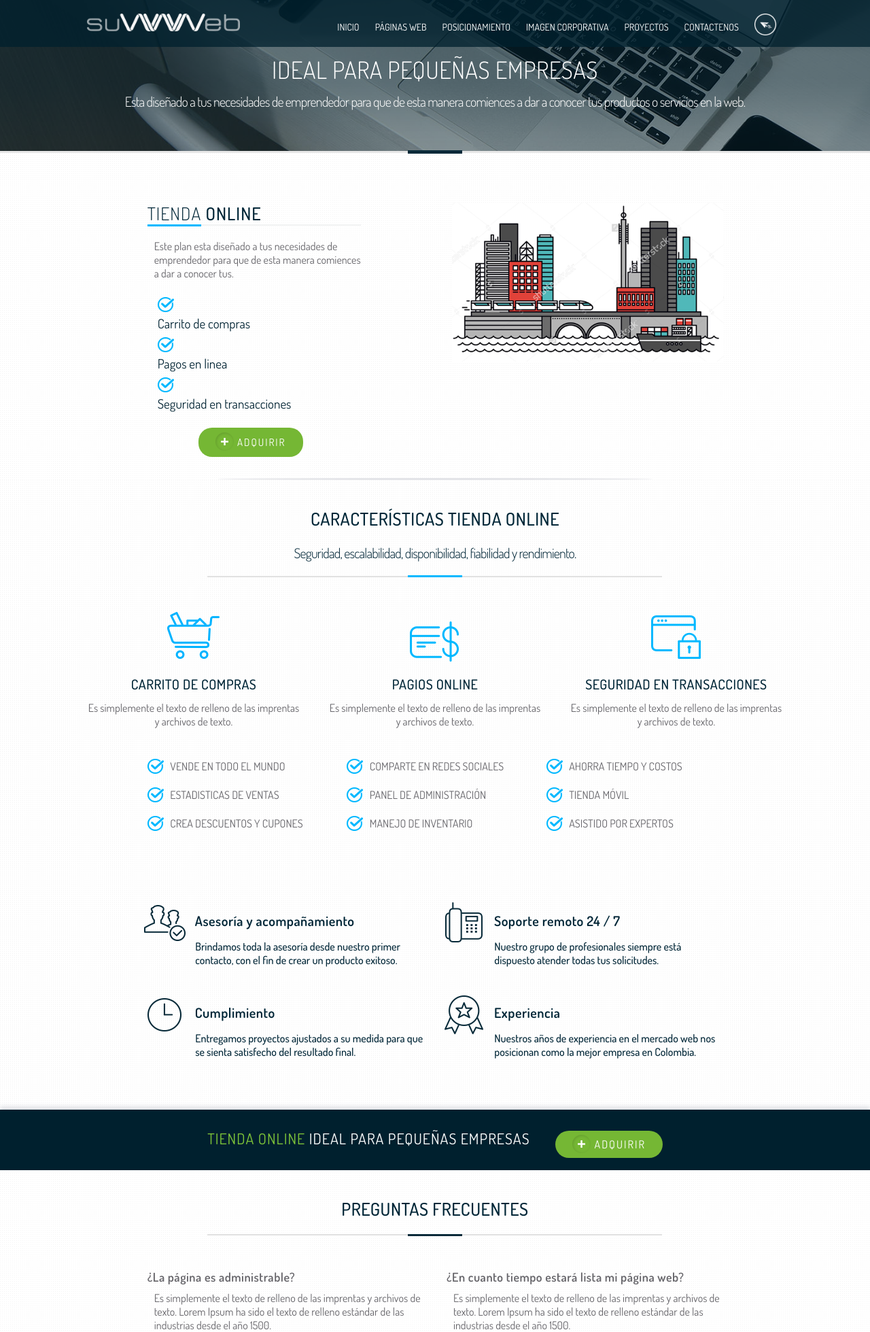
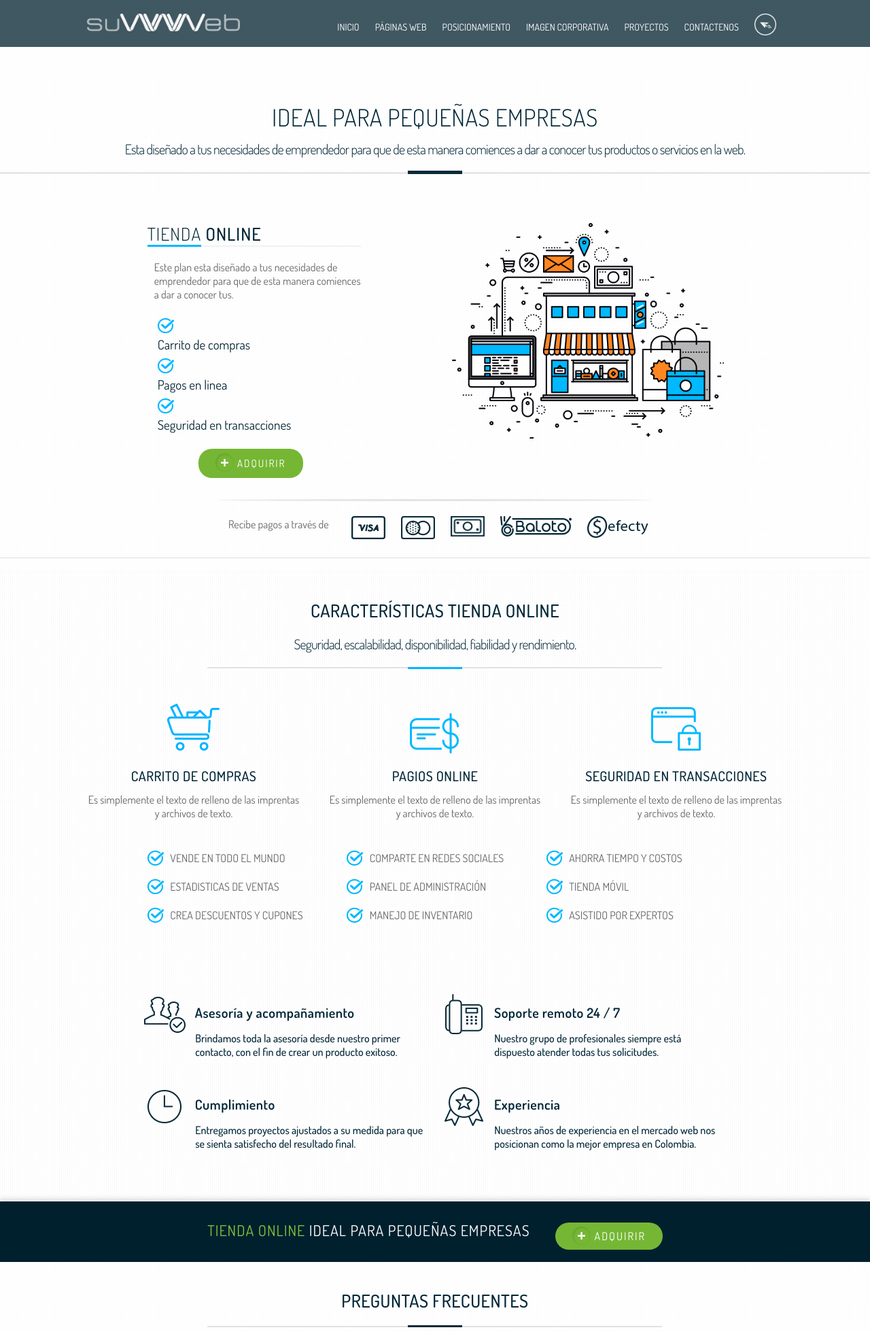
Before and after one commit to gydoar/suwwweb-v2, a PHP site: page /tienda-online in a window 1280 px wide. Shown: the top 1959 px of the page at 68% size. Run offline with PHP 8.4, Linux system fonts and the light colour scheme; data that the repository does not hold is empty; some libraries are stand-ins or nearby versions.

Commit message:
ajusntado cambios hasta tienda online

```diff
--- a/assets/css/style.css
+++ b/assets/css/style.css
@@ -378,7 +378,7 @@
 ul.planes li p{
 	top: -5px;
 }
-ul.tecnologias{
+ul.tecnologias, ul.medios-pagos{
 	text-align: center;
 	margin: 0px;
 }
@@ -394,7 +394,14 @@
 	margin: 20px 0px;
 	border-top: 2px solid #d0d0d5;
 }
-
+ul.medios-pagos{
+	margin:20px 0px;
+}
+ul.medios-pagos li, ul.medios-pagos li p{
+	margin: 0px 10px;
+	display: inline;
+	vertical-align: text-top;
+}
 /* simplificados */
 
 .center{
@@ -772,15 +779,18 @@
 	background-size: cover;
 	border-bottom: 3px solid #e7e7e7;
 }
-.header-2 h3, .header-2 h2{
+.header-3{
+	border-bottom: 3px solid #e7e7e7;
+}
+.header-2 h3, .header-2 h2, .header-3 h3, .header-3 h2{
 	letter-spacing: .5px;
 }
-.header-2 h3{
+.header-2 h3, .header-3 h3{
 	padding-top: 150px;
 	font-size: 35px;
 	margin-bottom: 10px;
 }
-.header h2{
+.header h2, .header-3 h2{
 	font-size: 18px;
 }
 /***** Tabla de Precios *****/
--- a/plan-personal.php
+++ b/plan-personal.php
@@ -1,6 +1,6 @@
 <?php include "header.php"; ?>
 
-<div class="header-2">
+<div class="header-3">
 	<div class="container center">
 		<h3>IDEAL PARA PEQUEÑAS EMPRESAS</h3>
 		<h4>Esta diseñado a tus necesidades de emprendedor para que de esta manera comiences a dar a conocer tus productos o servicios en la web.</h4>
@@ -34,7 +34,7 @@
 
 	</div>
 	<div class="six columns offset-by-one center">
-		<img width="400px" src="assets/images/empresarial.png" alt="">
+		<img width="500px" src="assets/images/personal.png" alt="">
 	</div>
 </div>
 <div class="line__divisor"></div>
--- a/tienda-online.php
+++ b/tienda-online.php
@@ -1,6 +1,6 @@
 <?php include "header.php"; ?>
 
-<div class="header-2">
+<div class="header-3">
 	<div class="container center">
 		<h3>IDEAL PARA PEQUEÑAS EMPRESAS</h3>
 		<h4>Esta diseñado a tus necesidades de emprendedor para que de esta manera comiences a dar a conocer tus productos o servicios en la web.</h4>
@@ -32,11 +32,21 @@
 
 	</div>
 	<div class="six columns offset-by-one center">
-		<img width="400px" src="assets/images/empresarial.png" alt="">
+		<img width="400px" src="assets/images/icons/icon-tienda-online.png" alt="">
 	</div>
 </div>
 <div class="line__divisor"></div>
 
+<ul class="medios-pagos">
+	<li><p>Recibe pagos a través de </p></li>
+	<li><img width="50px" src="assets/images/icons/tienda-online/visa.png" alt=""></li>
+	<li><img width="50px" src="assets/images/icons/tienda-online/master-card.png" alt=""></li>
+	<li><img width="50px" src="assets/images/icons/tienda-online/efectivo.png" alt=""></li>
+	<li><img width="105px" src="assets/images/icons/tienda-online/baloto.png" alt=""></li>
+	<li><img width="90px" src="assets/images/icons/tienda-online/efecty.png" alt=""></li>
+</ul>
+
+<hr>
 <!-- Cacacteristicas todos los planes -->
  <div class="todos__los__planes center">
  	<div class="container">
```
Also changed, not shown: assets/images/icons/icon-tienda-online.png (added), assets/images/icons/tienda-online/baloto.png (added), assets/images/icons/tienda-online/efectivo.png (added), assets/images/icons/tienda-online/efecty.png (added), assets/images/icons/tienda-online/master-card.png (added), assets/images/icons/tienda-online/visa.png (added), assets/images/otros-productos/icon-hosting.png, assets/images/otros-productos/icon-imagen-corporativa.png, assets/images/otros-productos/icon-posicionamiento.png.
